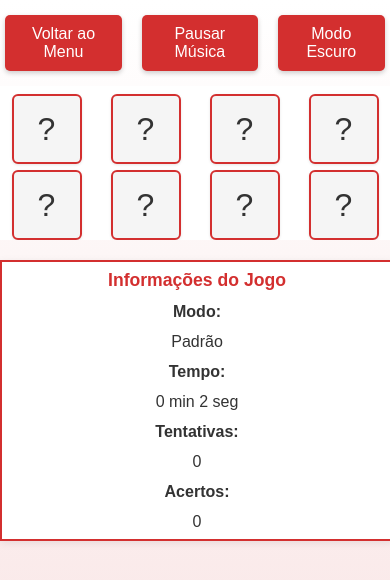
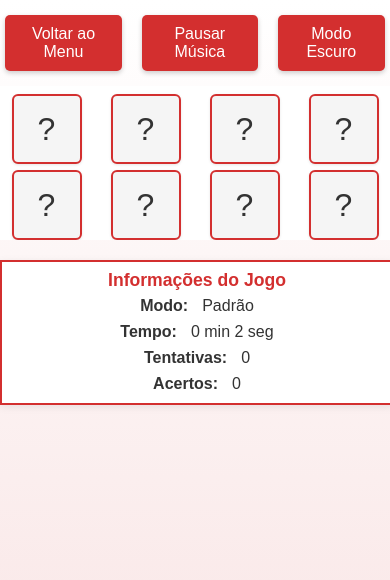
Before and after one commit to JonathanVasconcellos/japanesesMinigame, a plain HTML site: page Hiragana to Romanji - Classic/jogo_memoria_hiragana_completo.html in a window 390 px wide. Both pictures are taken after a click on the button "Iniciar Jogo". Drawn offline with Linux system fonts and the light colour scheme.

Commit message:
Centraliza e alinha informações do game-info lado a lado no mobile

```diff
--- a/Hiragana to Romanji - Classic/jogo_memoria_hiragana_completo.html
+++ b/Hiragana to Romanji - Classic/jogo_memoria_hiragana_completo.html
@@ -60,14 +60,10 @@
     <div class="board" id="gameBoard"></div>
     <div class="game-info" id="gameInfo">
       <h3>Informações do Jogo</h3>
-      <p>Modo:</p>
-      <p class="info-data" id="modeInfo">Padrão</p>
-      <p>Tempo:</p>
-      <p class="info-data" id="timeElapsed">0 min 0 seg</p>
-      <p>Tentativas:</p>
-      <p class="info-data" id="attempts">0</p>
-      <p>Acertos:</p>
-      <p class="info-data" id="matches">0</p>
+      <div class="game-info-row"><p>Modo:</p><span class="info-data" id="modeInfo">Padrão</span></div>
+      <div class="game-info-row"><p>Tempo:</p><span class="info-data" id="timeElapsed">0 min 0 seg</span></div>
+      <div class="game-info-row"><p>Tentativas:</p><span class="info-data" id="attempts">0</span></div>
+      <div class="game-info-row"><p>Acertos:</p><span class="info-data" id="matches">0</span></div>
     </div>
   </div>
   <div class="training-container" id="trainingContainer" style="display: none;">
--- a/Hiragana to Romanji - Classic/style.css
+++ b/Hiragana to Romanji - Classic/style.css
@@ -373,10 +373,39 @@ body.dark-mode .error-list h4 {
     padding: 8px 0 8px 0;
     background: #fff;
     box-shadow: 0 2px 8px rgba(0,0,0,0.08);
+    flex-direction: column;
+    align-items: center;
+    text-align: center;
+    gap: 4px;
   }
   body.dark-mode .game-info {
     background: #333;
     box-shadow: 0 2px 8px rgba(255,255,255,0.08);
+  }
+  .game-info h3 {
+    width: 100%;
+    text-align: center;
+  }
+  .game-info-row {
+    display: flex;
+    flex-direction: row;
+    align-items: center;
+    gap: 8px;
+    width: 100%;
+    justify-content: center;
+    margin: 0;
+  }
+  .game-info-row p {
+    margin: 2px 0;
+    font-weight: bold;
+    min-width: unset;
+    white-space: nowrap;
+    display: inline;
+  }
+  .game-info-row .info-data {
+    display: inline;
+    margin-left: 6px;
+    font-weight: normal;
   }
   .board {
     width: 100vw;
```
